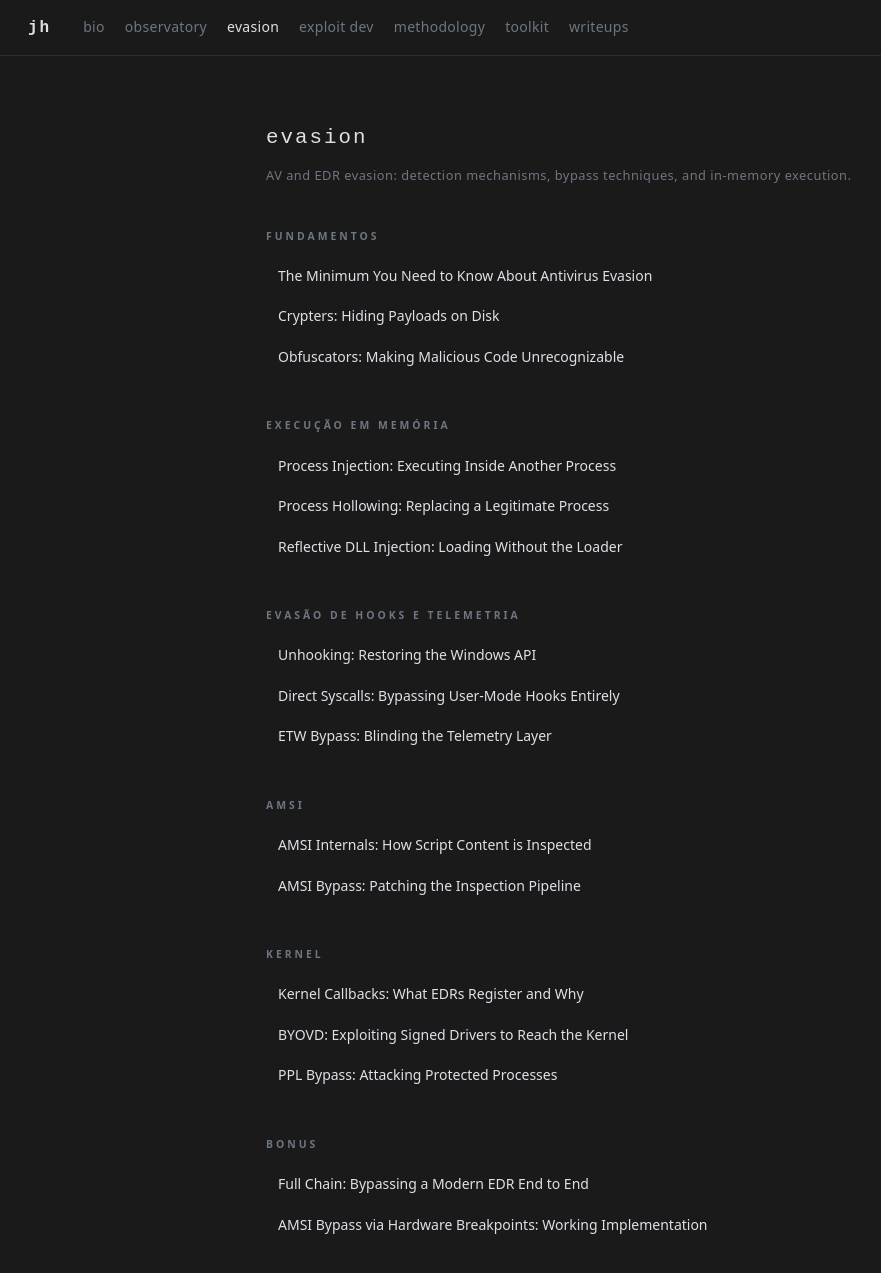
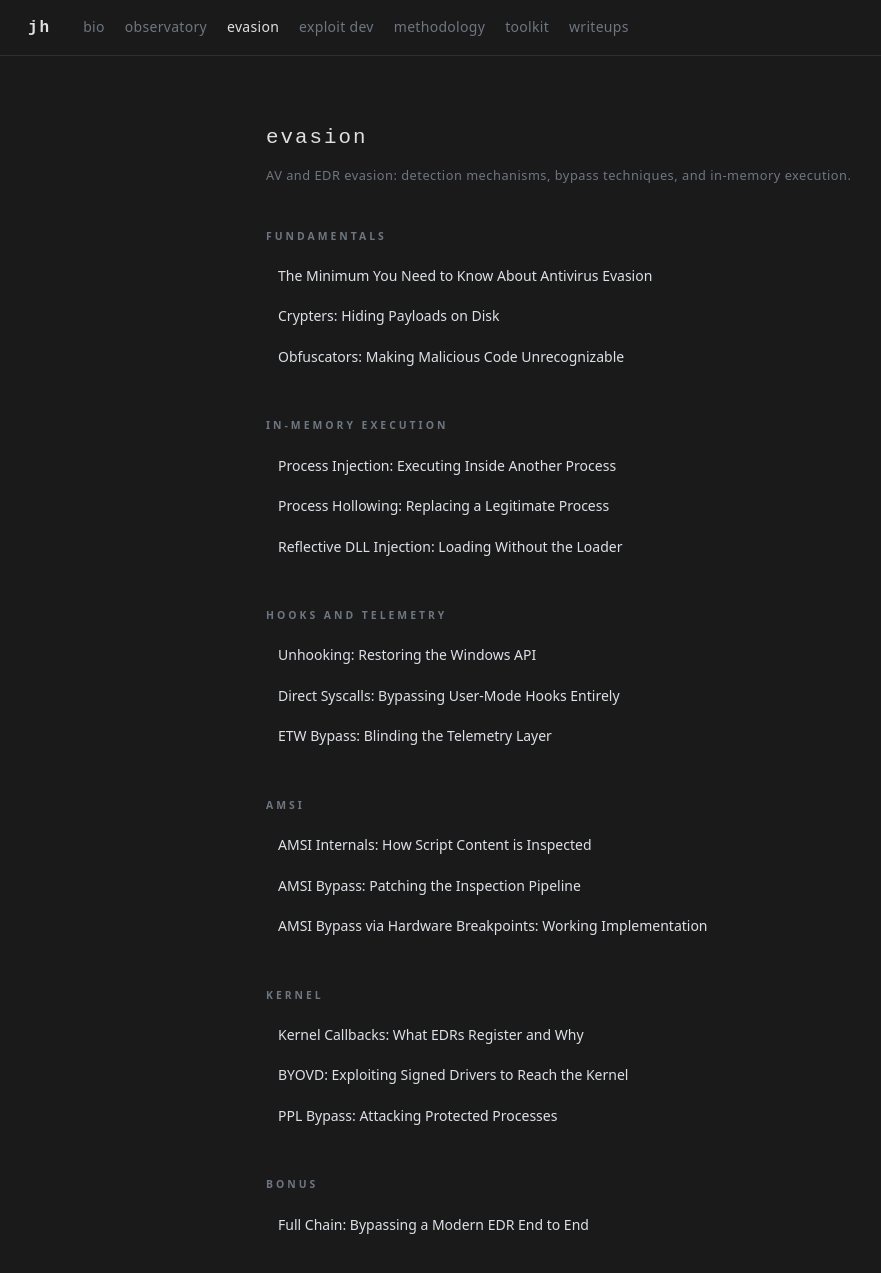
Before and after one commit to juliohenkes/juliohenkes.github.io, a Jekyll site: the page built from evasion/index.md, in a window 1280 px wide and 1356 px high. Shown: the top 1273 px of the window, without its empty margins (0-881 px from the left). Built offline with Jekyll 4.4.1, drawn with Linux system fonts in a browser that asks for light colours.

Commit message:
evasion: translate section labels to English, move DRx article to amsi section

```diff
--- a/evasion/index.md
+++ b/evasion/index.md
@@ -7,7 +7,7 @@ title: evasion
 
 <p class="section-desc">AV and EDR evasion: detection mechanisms, bypass techniques, and in-memory execution.</p>
 
-<span class="section-label">fundamentos</span>
+<span class="section-label">fundamentals</span>
 
 <div class="wu-list">
   <a href="{{ '/evasion/av-evasion-basics/' | relative_url }}">The Minimum You Need to Know About Antivirus Evasion</a>
@@ -15,7 +15,7 @@ title: evasion
   <a href="{{ '/evasion/obfuscators/' | relative_url }}">Obfuscators: Making Malicious Code Unrecognizable</a>
 </div>
 
-<span class="section-label">execução em memória</span>
+<span class="section-label">in-memory execution</span>
 
 <div class="wu-list">
   <a href="{{ '/evasion/process-injection/' | relative_url }}">Process Injection: Executing Inside Another Process</a>
@@ -23,7 +23,7 @@ title: evasion
   <a href="{{ '/evasion/reflective-dll-injection/' | relative_url }}">Reflective DLL Injection: Loading Without the Loader</a>
 </div>
 
-<span class="section-label">evasão de hooks e telemetria</span>
+<span class="section-label">hooks and telemetry</span>
 
 <div class="wu-list">
   <a href="{{ '/evasion/unhooking/' | relative_url }}">Unhooking: Restoring the Windows API</a>
```
Also changed, not shown: other parts of evasion/index.md (+1 -1 lines).
